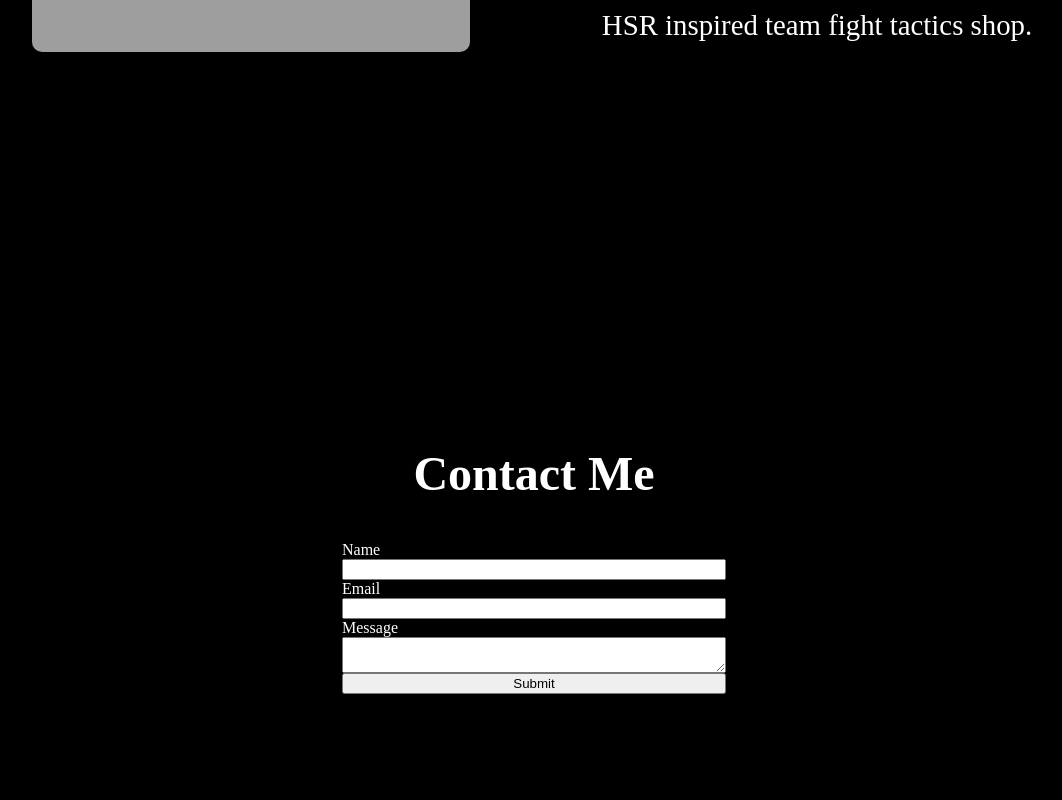
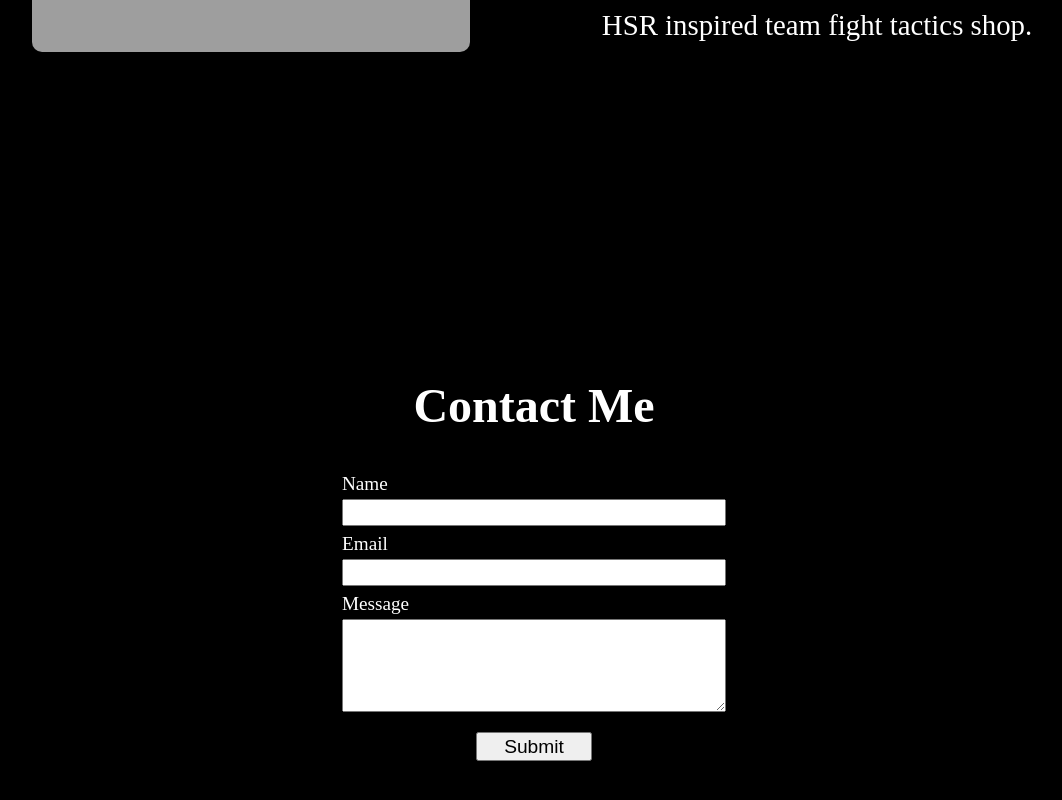
Before and after one commit to NotRikko/portfolio, a React (Vite) app: page / in a window 1280 px wide. Shown: the part 2753-3553 px from the top of the page, without its empty margins (106-1168 px from the left). Built offline with nearby package versions, Linux system fonts and the light colour scheme; grey boxes are pictures that could not be loaded.

Commit message:
Polished form appearance

```diff
--- a/src/Pages/Contact.jsx
+++ b/src/Pages/Contact.jsx
@@ -5,12 +5,18 @@
         <div id={Style.contact}>
             <h2>Contact Me</h2>
             <form>
+                <div className={Style.formSec}>
                     <label>Name</label>
                     <input type='text'/>
+                </div>
+                <div className={Style.formSec}>
                     <label>Email</label>
                     <input type='email'/>
+                </div>
+                <div className={Style.formSec} id={Style.contact_message}>
                     <label>Message</label>
                     <textarea/>
+                </div>
                 <button type='submit'>Submit</button>
             </form>
         </div>
--- a/src/Pages/Pages.module.css
+++ b/src/Pages/Pages.module.css
@@ -267,6 +267,12 @@
     gap: 5%;
 }
 
+#contact button {
+    width: 30%;
+    height: 10%;
+    font-size: 1.2rem;
+}
+
 #contact h2 {
     margin: 0;
     font-size: 3rem;
@@ -275,6 +281,35 @@
 #contact form {
     display: flex;
     flex-direction: column;
+    align-items: center;
+    gap: 2.5vh;
     width: 30%;
+    font-size: 1.2rem;
+}
 
+.formSec {
+    display: flex;
+    flex-direction: column;
+    gap: 0.5vh;
+    height: 5vh;
+    width: 100%;
 }
+
+.formSec input {
+    height: 100%;
+    font-size: 1.1rem;
+}
+
+#contact_message {
+    height: 15vh;
+    flex-grow: 3;
+}
+
+#contact_message textarea {
+    height: 100%;
+    font-size: 1.1rem;
+}
+
+input:focus, textarea:focus {
+    outline: none;
+}
```
Lines whose indentation alone changed are shown as unchanged.
